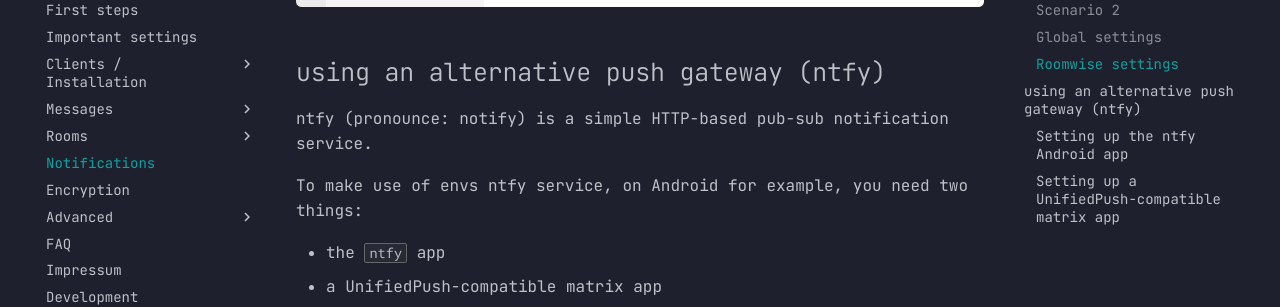
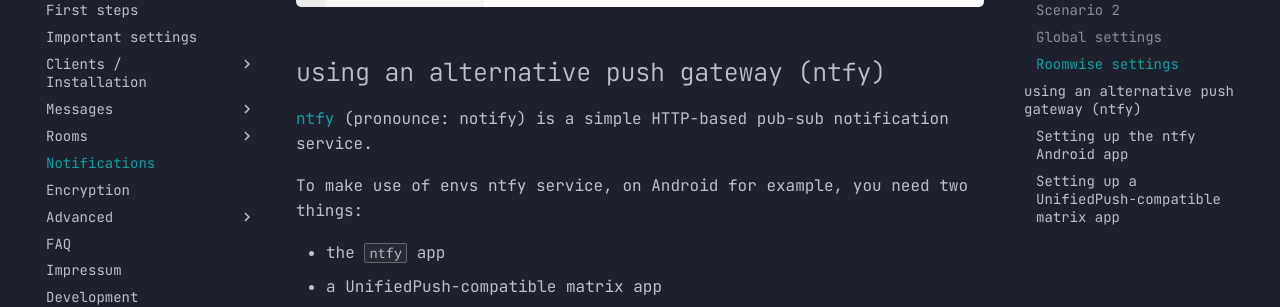
Before and after one commit to envs-net/matrix-doc, an MkDocs documentation site: the page built from docs/notifications.md, in a window 1280 px wide and 900 px high, scrolled down 1827 px. Shown: the part 152-459 px from the top of the window. Built offline with MkDocs 1.6.1 and Material for MkDocs 9.7.7, drawn with Linux system fonts in a browser that asks for light colours; part of the change alters nothing that is shown.

```diff
--- a/docs/notifications.md
+++ b/docs/notifications.md
@@ -33,7 +33,7 @@ When the mouse is moved over individual rooms in the room list, 3 grey dots appe
 
 ## using an alternative push gateway (ntfy)
 
-ntfy (pronounce: notify) is a simple HTTP-based pub-sub notification service.
+[ntfy](https://ntfy.sh/) (pronounce: notify) is a simple HTTP-based pub-sub notification service.
 
 To make use of envs ntfy service, on Android for example, you need two things:
 
```
